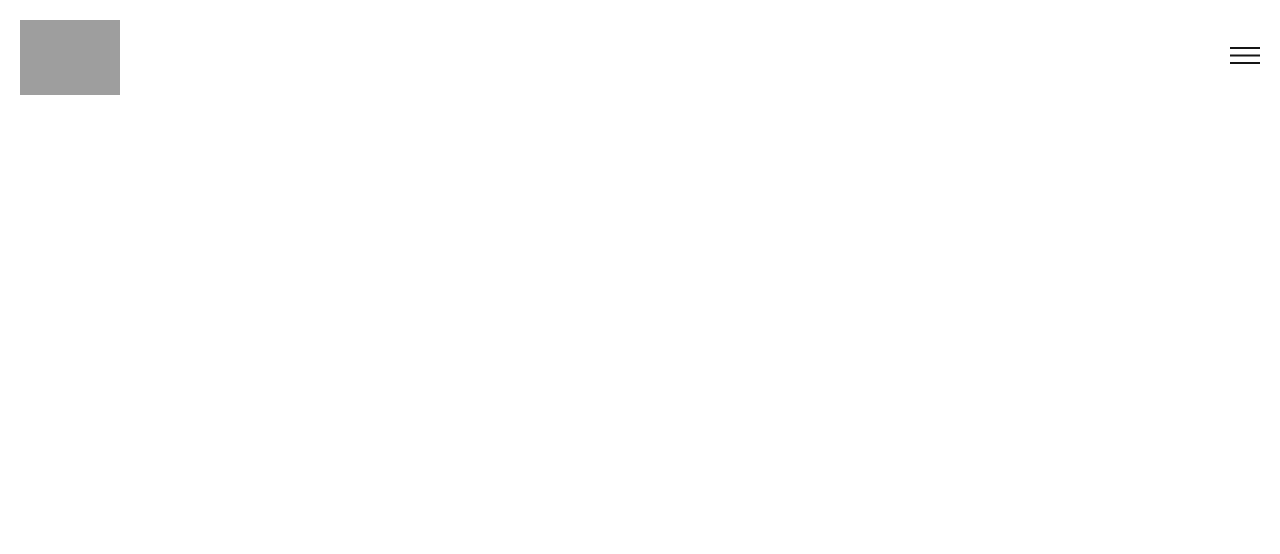
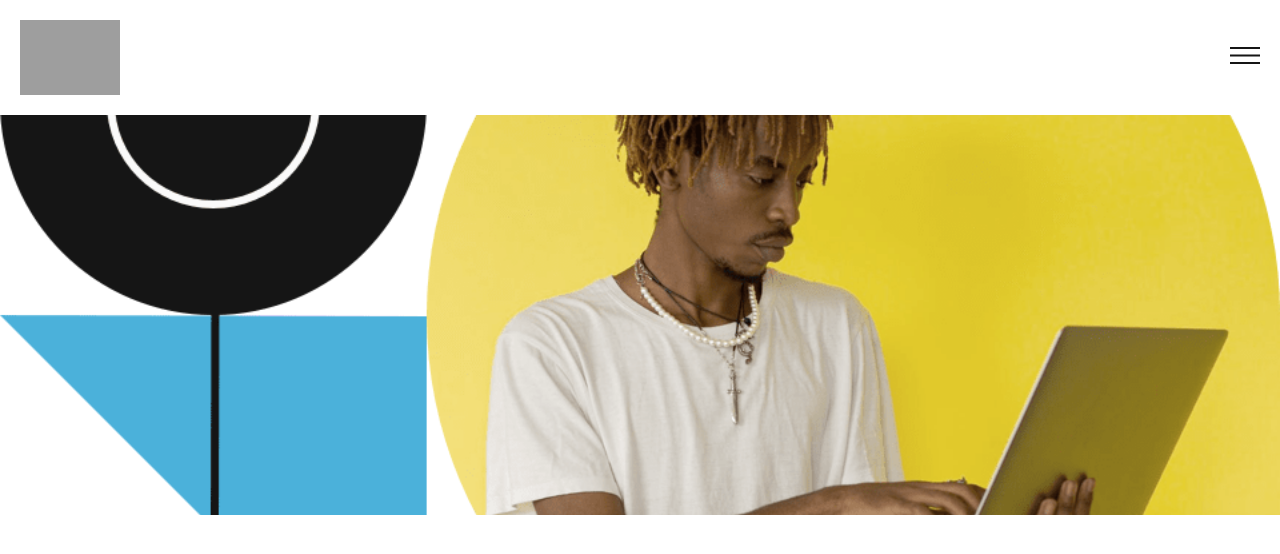
Before and after one commit to pojerm/Intro-section-with-dropdown-navigation, a React (Vite) app: page / in a window 1280 px wide. Shown: the top 554 px of the page. Built offline with nearby package versions, Linux system fonts and the light colour scheme; grey boxes are pictures that could not be loaded.

Commit message:
hero image komponenta
komponenta sa propsima za sve sto je potrebo. mislim da je to sve dobro

```diff
--- a/src/App.tsx
+++ b/src/App.tsx
@@ -1,10 +1,18 @@
 import "./App.scss";
+import Hero from "./components/Hero/Hero";
 import Navigation from "./components/Navigation/Navigation";
+import imageHeroMobile from "/image-hero-mobile.png";
+import imageHeroDesktop from "/image-hero-desktop.png";
 
 export default function App() {
   return (
     <div className="App">
       <Navigation />
+      <Hero
+        mobileImageSrc={imageHeroMobile}
+        desktopImageSrc={imageHeroDesktop}
+        altText="bla bla bli bla"
+      />
     </div>
   );
 }
--- /dev/null
+++ b/src/components/Hero/Hero.tsx
@@ -0,0 +1,23 @@
+import "./hero.scss";
+
+interface HeroImageProps {
+  mobileImageSrc: string;
+  desktopImageSrc: string;
+  altText: string;
+}
+
+const Hero = ({ mobileImageSrc, desktopImageSrc, altText }: HeroImageProps) => {
+  return (
+    <div className="hero-image">
+      <img
+        srcSet={`${mobileImageSrc} 300w, ${desktopImageSrc} 600w`} //ne znam sta ovo znaci
+        sizes="(max-width: 767px) 100vw, (max-width: 1023px) 75vw, 50vw"
+        alt={altText}
+      />
+    </div>
+  );
+};
+
+export default Hero;
+
+// public/image-hero-mobile.png
--- /dev/null
+++ b/src/components/Hero/hero.scss
@@ -0,0 +1,31 @@
+/* HeroImage.scss */
+
+.hero-image {
+  position: relative;
+  width: 100%;
+  height: 400px; /* Adjust the height as needed */
+  overflow: hidden;
+
+  img {
+    width: 100%;
+    height: 100%;
+    object-fit: cover;
+  }
+
+  .hero-content {
+    position: absolute;
+    top: 50%;
+    left: 50%;
+    transform: translate(-50%, -50%);
+    text-align: center;
+    color: #fff; /* Text color */
+  }
+
+  h1 {
+    font-size: 3rem; /* Title font size */
+  }
+
+  p {
+    font-size: 1.5rem; /* Description font size */
+  }
+}
```
